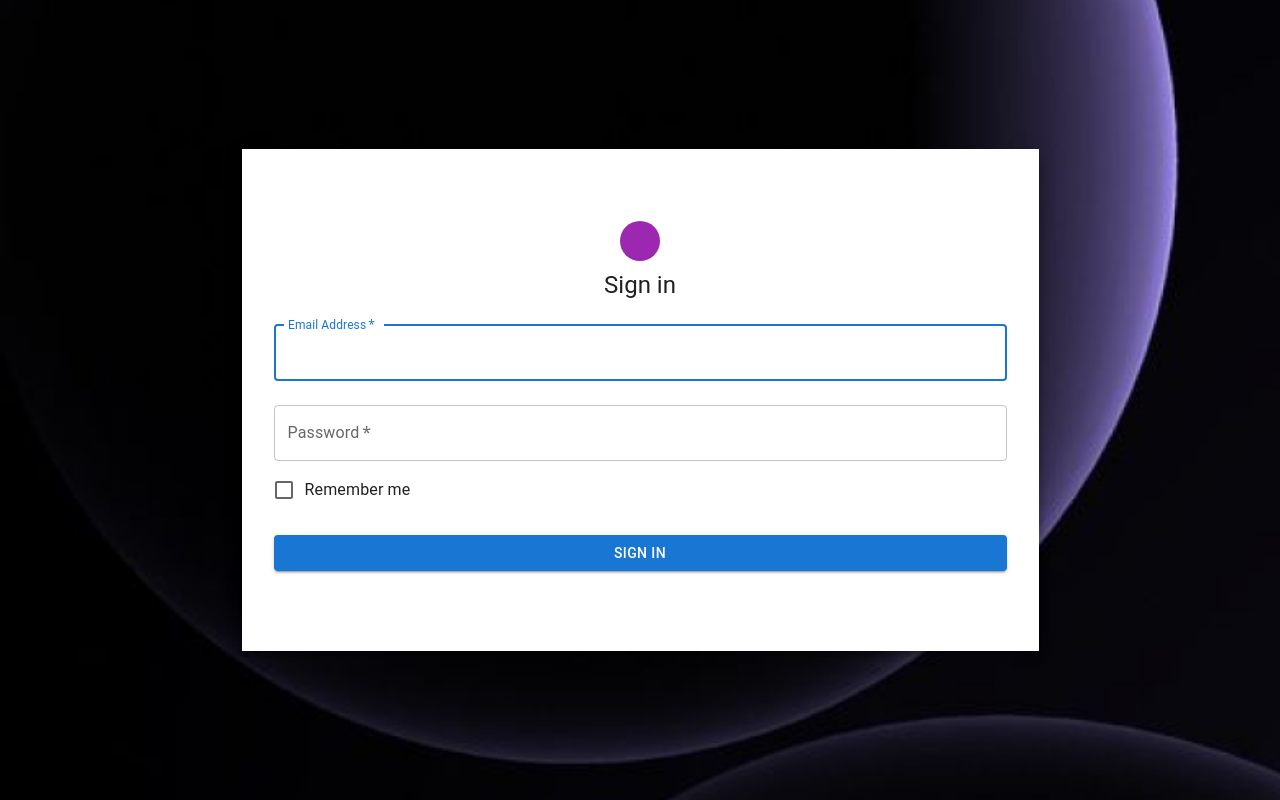
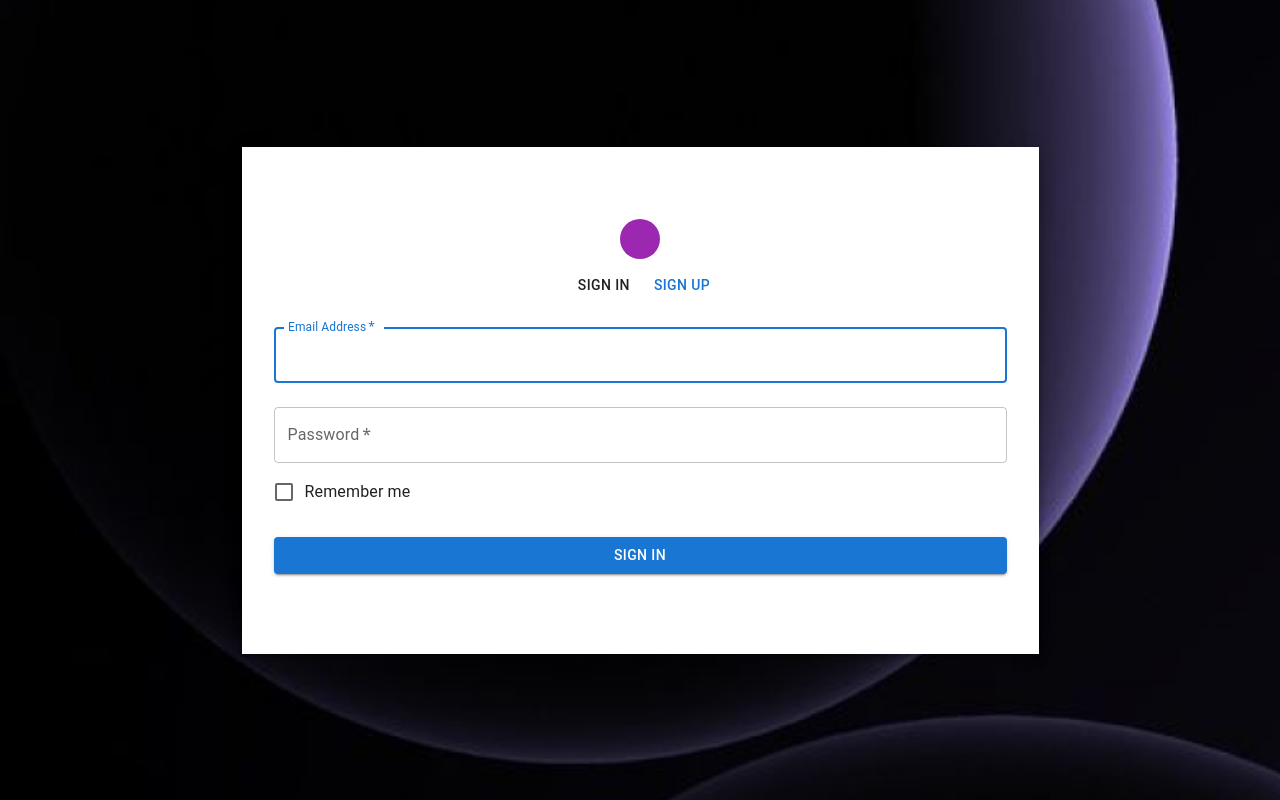
Before and after one commit to Rajaryan99/SeeYou-Video-Conferencing-web-application-WebRTC, a React app in the folder Frontend/: page /auth in a window 1280 px wide. Built offline with nearby package versions, Linux system fonts and the light colour scheme; some icons are missing; the HTML template or start-up script is replaced by a standard one.

Commit message:
login button using materialUI

```diff
--- a/Frontend/pages/Authentication.jsx
+++ b/Frontend/pages/Authentication.jsx
@@ -54,9 +54,15 @@ export default function Authentication() {
             <Avatar sx={{ m: 1, bgcolor: 'secondary.main' }}>
               <LockOutlinedIcon />
             </Avatar>
-            <Typography component="h1" variant="h5">
-              Sign in
-            </Typography>
+            <div>
+                <Button variant=''>
+                    Sign In
+                </Button>
+                <Button>
+                    Sign Up
+                </Button>
+            </div>
+
             <Box component="form"  noValidate  sx={{ mt: 1 }}>
               <TextField
                 margin="normal"
--- a/Frontend/src/App.css
+++ b/Frontend/src/App.css
@@ -5,7 +5,7 @@
 .landingPageContainer {
   width: 100vw;
   height: 100vh;
-  background: url('/public/background.png');
+  background: url('/background.png');
   background-repeat: no-repeat;
   background-size: cover;
   color: white;
@@ -82,7 +82,7 @@ nav .navHeader{
 /* Authentication */
 
 .authPage{
-  background: url('/public/background.png');
+  background: url('/background.png');
   justify-content: center;
   align-items: center;
    background-repeat: no-repeat;
```
